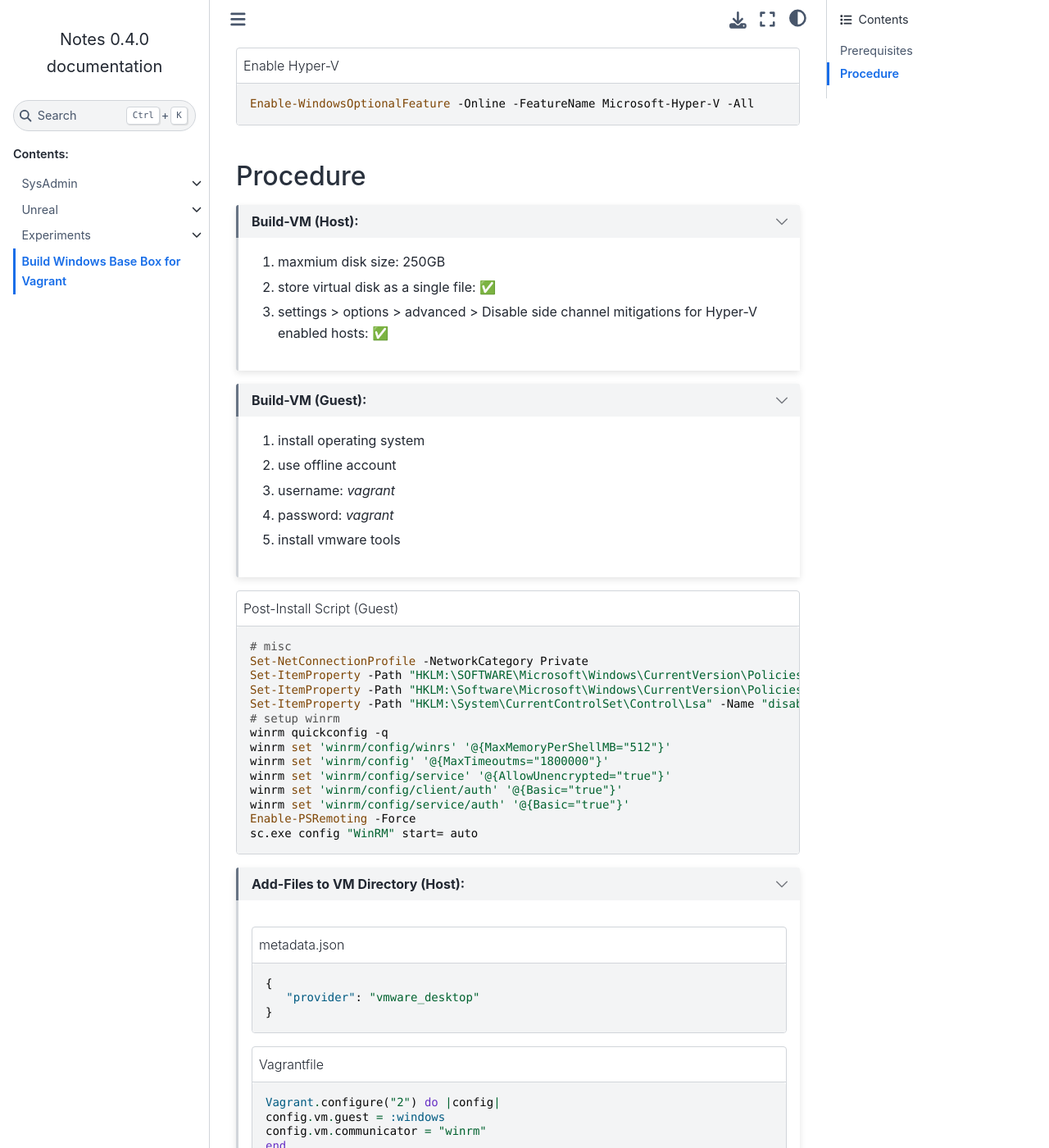
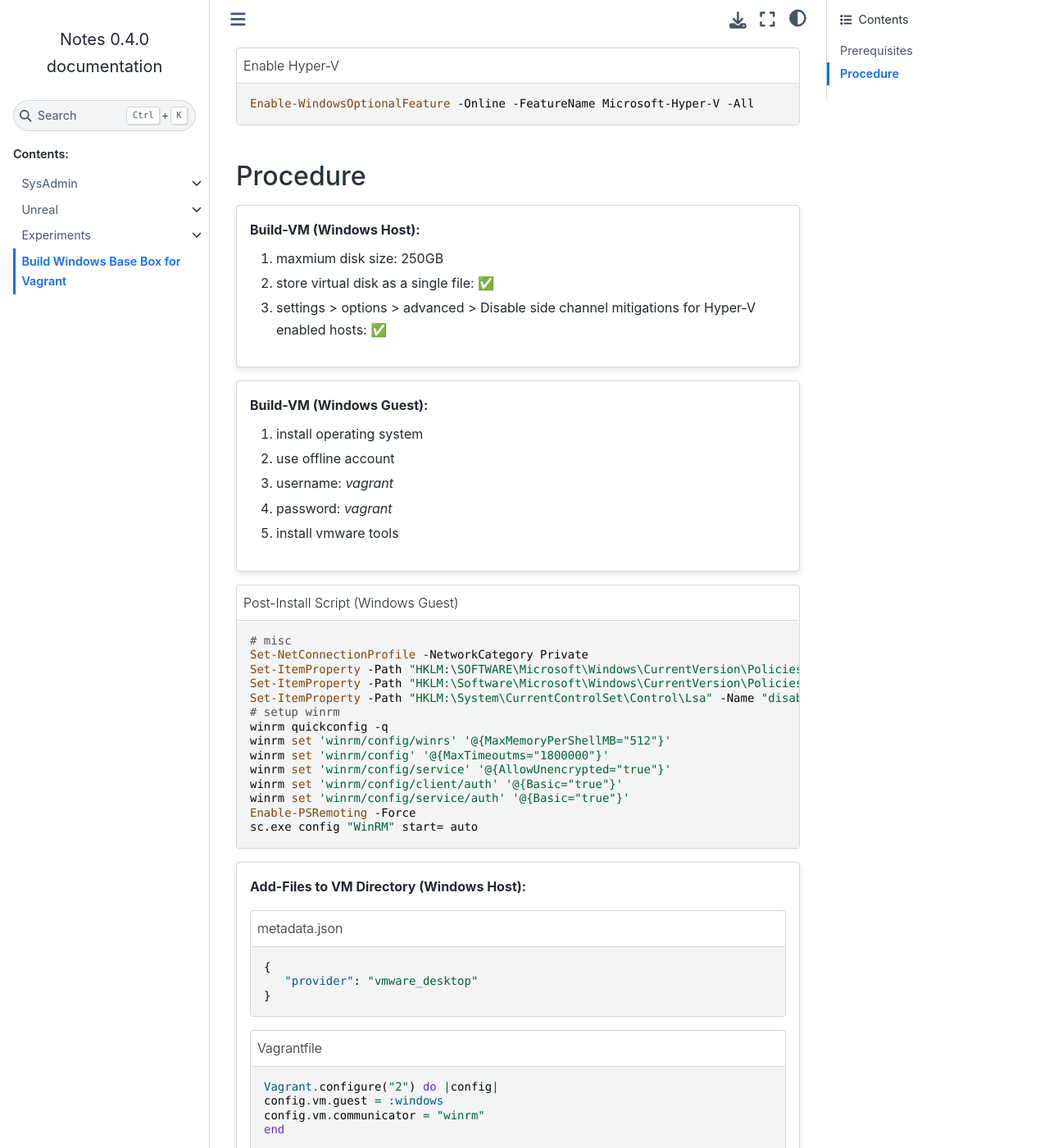
Before and after one commit to Liimurr/notes, a Sphinx documentation site: the page built from doc/src/Vagrant.Windows.Build-BaseBox.rst, in a window 1280 px wide and 1400 px high, scrolled down 307 px. Shown: the whole window at 82% size. Built offline with Sphinx 7.4.7 and the Sphinx Book theme 1.1.4, drawn with Linux system fonts in a browser that asks for light colours; pages that are not in the unit, such as notebooks, are missing from menus; some of the changed text lies outside the part shown.

Commit message:
convert dropdowns to cards

```diff
--- a/doc/src/Vagrant.Windows.Build-BaseBox.rst
+++ b/doc/src/Vagrant.Windows.Build-BaseBox.rst
@@ -15,15 +15,13 @@ Prerequisites
 Procedure
 ---------
 
-.. dropdown:: Build-VM (Host):
-   :open:
+.. card:: Build-VM (Windows Host):
 
    1. maxmium disk size: 250GB
    2. store virtual disk as a single file: ✅
    3. settings > options > advanced > Disable side channel mitigations for Hyper-V enabled hosts: ✅
 
-.. dropdown:: Build-VM (Guest):
-   :open:
+.. card:: Build-VM (Windows Guest):
 
    1. install operating system
    2. use offline account
@@ -32,7 +30,7 @@ Procedure
    5. install vmware tools
 
 .. code-block:: powershell
-   :caption: Post-Install Script (Guest)
+   :caption: Post-Install Script (Windows Guest)
 
    # misc
    Set-NetConnectionProfile -NetworkCategory Private
@@ -49,8 +47,7 @@ Procedure
    Enable-PSRemoting -Force
    sc.exe config "WinRM" start= auto
 
-.. dropdown:: Add-Files to VM Directory (Host):
-   :open:
+.. card:: Add-Files to VM Directory (Windows Host):
 
    .. code-block:: json
       :caption: metadata.json
@@ -69,7 +66,7 @@ Procedure
 
 
 .. code-block:: powershell
-   :caption: Export-Base Box (Host):
+   :caption: Export-Base Box (Windows Host):
 
    $VM='windows-10'
    $VMDir="C:/development/assets/vms/$VM"
@@ -84,7 +81,7 @@ Procedure
    vagrant box add ./$VM.box --name=$VM
 
 .. code-block:: powershell
-   :caption: Test-Base Box (Host)
+   :caption: Test-Base Box (Windows Host)
 
    $VM='windows-10'
    $VagrantDir="C:/development/assets/vagrant/vms/$VM"
@@ -96,8 +93,7 @@ Procedure
 
 .. card:: Test-UbuntuController/WindowsAgent
 
-   .. dropdown:: Windows Agent
-      :open:
+   .. card:: Windows Agent
 
       .. code-block:: powershell
          :caption: Open Vagrant WinRM Port
@@ -112,8 +108,7 @@ Procedure
          Set-Location $VagrantDir
          vagrant up
 
-   .. dropdown:: Ubuntu Controller
-      :open:
+   .. card:: Ubuntu Controller
 
       .. code-block:: shell
          :caption: install pywinrm
```
